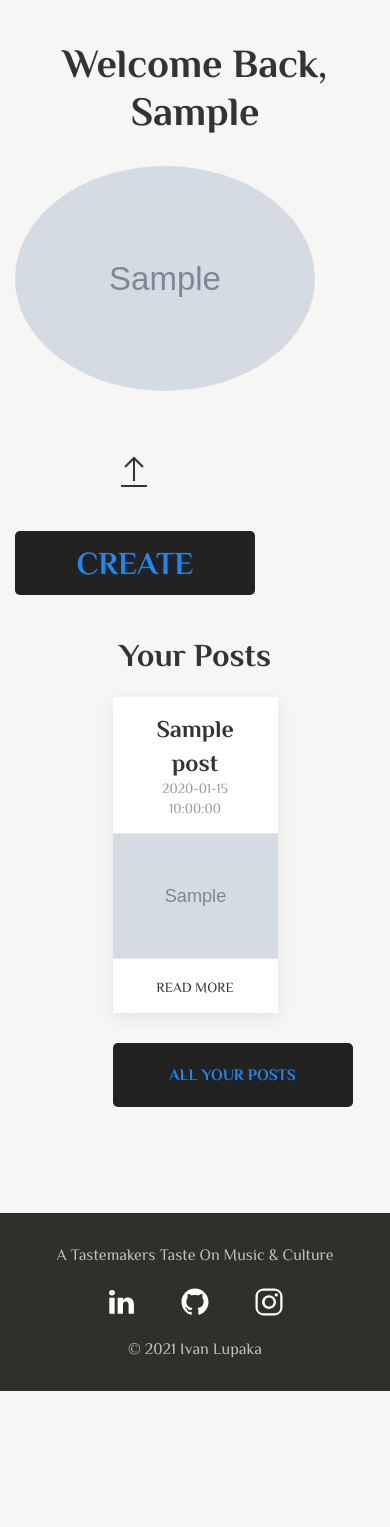
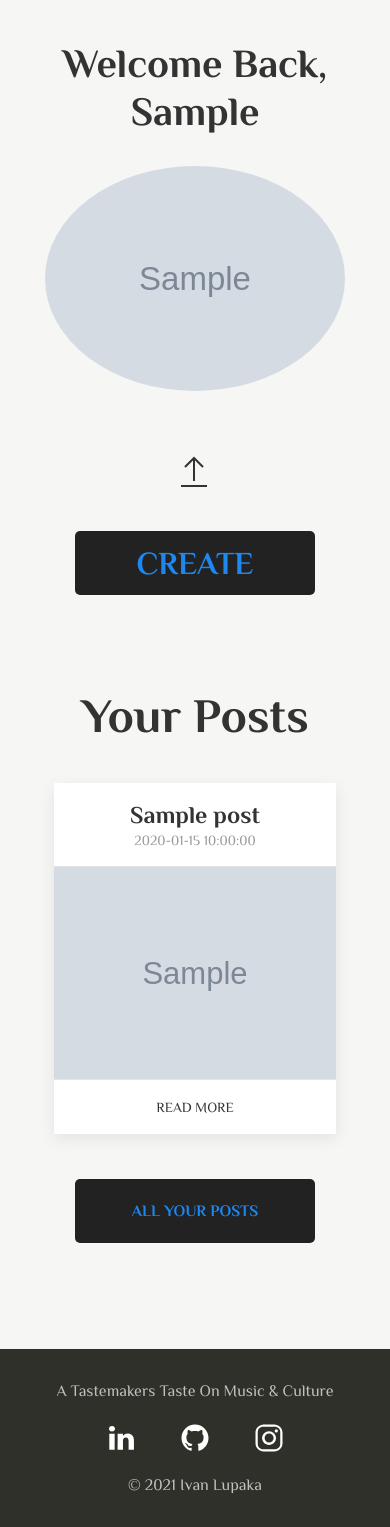
Before and after one commit to Code-Institute-Submissions/send-it-blog, a Flask app: page /profile/1 in a window 390 px wide. Shown: the part 88-1615 px from the top of the page. Before the commit the page ends 1479 px from the top, so only its background shows below. Run offline with Flask 2, Linux system fonts and the light colour scheme; the visitor is signed in with stand-in values (Sample User, id 1); grey boxes marked "Sample" are stand-in pictures; a database or web service that is not in the repository returns one stand-in record (values such as "Sample title"); some libraries are stand-ins or nearby versions.

Commit message:
Correct responsive behaviour on all templates

```diff
--- a/static/css/login.css
+++ b/static/css/login.css
@@ -9,6 +9,7 @@ body {
 
 .form__card {
     background-color: rgba(255, 255, 255, .4);
+    width: 80%
 }
 
 p > a {
--- a/static/css/styles.css
+++ b/static/css/styles.css
@@ -207,8 +219,12 @@ body {
     text-decoration: none;
 }
 
+.card-title__container {
+    margin: 0 auto;
+}
+
 .your-posts__title {
-    font-size: 2rem;
+    font-size: 2.5rem;
     font-weight: 900;
     font-family: 'Philosopher', Courier, monospace;
 }
@@ -350,11 +396,27 @@ body {
     }
 
     .profile__section {
-            margin: 0;
+        margin: 0 0 50px 0;
+        width: 100%;
+    }
+
+    .your-posts__title {
+        font-size: 3rem;
+        font-weight: 900;
+        font-family: 'Philosopher', Courier, monospace;
+    }
+
+    .your-posts__section {
+        width: 80%;
     }
 
     .your-posts__content {
         flex-direction: column;
+    }
+
+    .your-posts__card {
+        margin-top: 15px;
+        margin-bottom: 15px;
     }
 
     .creator__img {
@@ -362,7 +424,49 @@ body {
         height: 60px;
     }
 
+    .login__container {
+        width: 75%;
+    }
 
+    .post__title {
+    font-size: 2rem;
+}
+
+}
+
+@media only screen and (max-width: 1200px) {
+    .profile__container {
+        flex-direction: column;
+    }
+
+    .profile__section {
+        margin: 0 0 50px 0;
+        width: 100%;
+    }
+
+    .your-posts__title {
+        font-size: 3rem;
+        font-weight: 900;
+        font-family: 'Philosopher', Courier, monospace;
+    }
+
+    .your-posts__section {
+        width: 80%;
+    }
+
+    .your-posts__content {
+        flex-direction: column;
+    }
+
+    .your-posts__card {
+        margin-top: 15px;
+        margin-bottom: 15px;
+        width: 100%;
+    }
+
+    .register__container {
+        margin: 0;
+    }
 
 }
 
--- a/templates/create_post.html
+++ b/templates/create_post.html
@@ -18,7 +18,7 @@
                 <!-- post preview input -->
                 <div class="uk-margin">
                     <label for="post_preview">Post Preview</label>
-                    <input class="uk-input" name="post_preview" id="post_preview" minlength="5" maxlength="100" type="text" placeholder="Post Preview" required/>
+                    <input class="uk-input" name="post_preview" id="post_preview" minlength="15" maxlength="100" type="text" placeholder="Post Preview" required/>
                 </div>
                 <!-- content text input  -->
                 <div class="uk-margin">
--- a/templates/get_post.html
+++ b/templates/get_post.html
@@ -1,7 +1,7 @@
 {% extends "base.html" %}
 {% block content %}
 
-<div class="uk-flex-column center-align uk-width-1-2" uk-grid>
+<div class="uk-flex-column center-align post__container" uk-grid>
     <article class="uk-article">
 
     <h1 class="uk-article-title post__title"><a class="uk-link-reset" href="">{{ post.post_title }}</a></h1>
--- a/templates/login.html
+++ b/templates/login.html
@@ -11,8 +11,8 @@
 
 {% block content %}
 
-<div class="uk-flex login__container uk-width-1-2 uk-flex-center uk-flex-middle" uk-grid>
-    <div class="uk-flex-center uk-flex-middle uk-card uk-card-default uk-card-body uk-width-1-2 uk-align-center uk-border-rounded form__card">
+<div class="uk-flex login__container uk-flex-center uk-flex-middle" uk-grid>
+    <div class="uk-flex-center uk-flex-middle uk-card uk-card-default uk-card-body uk-align-center uk-border-rounded form__card">
         <!-- form header -->
         <h3 class="uk-card-title center-align signup__title">WELCOME BACK!</h3>
 
--- a/templates/profile.html
+++ b/templates/profile.html
@@ -23,12 +23,12 @@
         <h2 class="your-posts__title center-align">Your Posts</h2>
         <div class="your-posts__content uk-flex center-align">
             {% for post in posts %}
-            <div class="uk-card uk-card-default uk-margin-auto uk-flex-center uk-flex-row uk-width-1-4@s">
+            <div class="uk-card uk-card-default uk-margin-auto uk-flex-center uk-flex-row uk-width-1-4@s your-posts__card center-align">
                 <div class="uk-card-header">
                     <div class="uk-grid-small uk-flex-middle" uk-grid>
-                        <div class="uk-width-auto">
-                            <h3 class="uk-card-title uk-margin-remove-bottom preview__title">{{ post.post_title }}</h3>
-                            <p class="uk-text-meta uk-margin-remove-top">{{ post.post_date }}</p>
+                        <div class="uk-width-auto card-title__container">
+                            <h3 class="uk-card-title uk-margin-remove-bottom preview__title center-align">{{ post.post_title }}</h3>
+                            <p class="uk-text-meta uk-margin-remove-top center-align">{{ post.post_date }}</p>
                         </div>
                     </div>
                 </div>
--- a/templates/your_posts.html
+++ b/templates/your_posts.html
@@ -7,7 +7,7 @@
     {% for post in posts %}
     <div class="uk-card uk-card-default uk-flex-first uk-align-center">
         <div class="uk-card-media-top ">
-            <a href="{{ url_for('get_post', post_id=post._id) }}"><img src="{{ post.photo_url }}" alt="Image of Jordan Rakei"></a>
+            <a href="{{ url_for('get_post', post_id=post._id) }}"><img src="{{ post.photo_url }}" alt="Image of Post Content"></a>
         </div>
         <div class="uk-card-body">
             <a href="{{ url_for('get_post', post_id=post._id) }}"><h3 class="uk-card-title title__text">{{ post.post_title }}</h3></a>
@@ -16,7 +16,7 @@
         <div class="uk-card-footer">
             <div class="uk-grid-small uk-flex-middle" uk-grid>
                 <div class="uk-width-auto">
-                    <img class="uk-border-pill" width="100" height="100" src="/static/images/blog-images/rakei.jpg">
+                    <img class="uk-border-pill" width="100" height="100" src="{{ post.profile_url }}" alt="Image of Post Creator">
                 </div>
                 <div class="uk-width-expand">
                     <h3 class="uk-card-title uk-margin-remove-bottom created-by__text">By {{ post.created_by }}</h3>
```
Also changed, not shown: other parts of static/css/styles.css (+55 -1 lines), templates/edit_post.html (+5 -7 lines), templates/register.html (+6 -9 lines), templates/upload_image.html (+11 -6 lines). Lines whose indentation alone changed are shown as unchanged.
